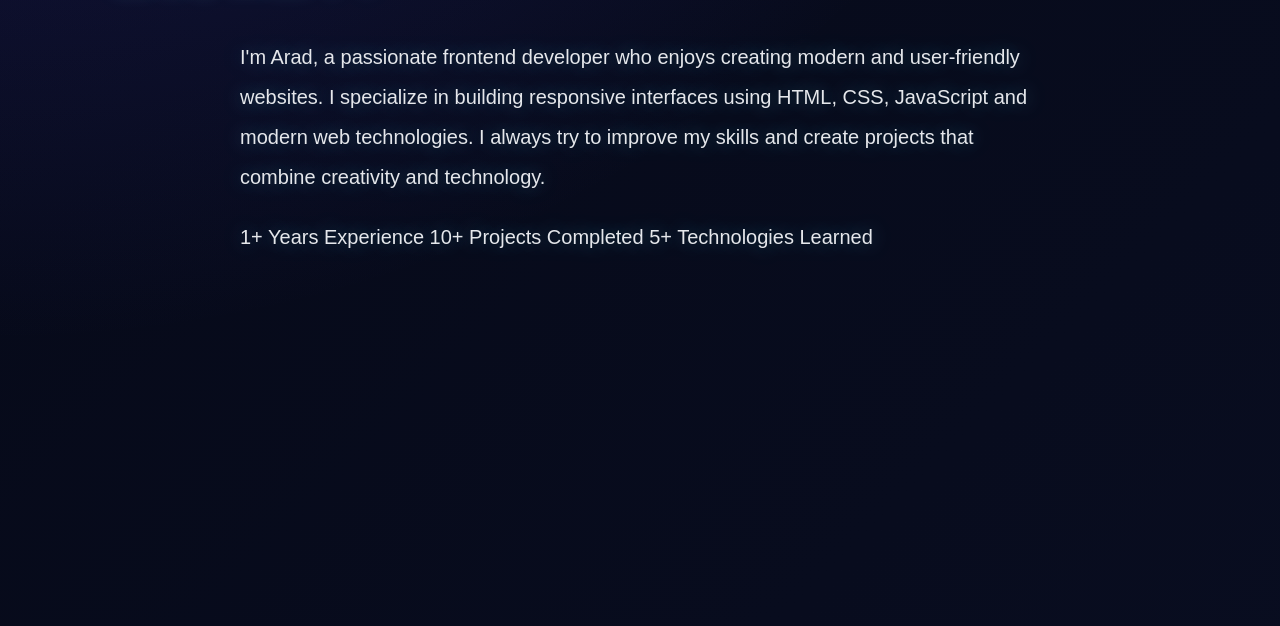
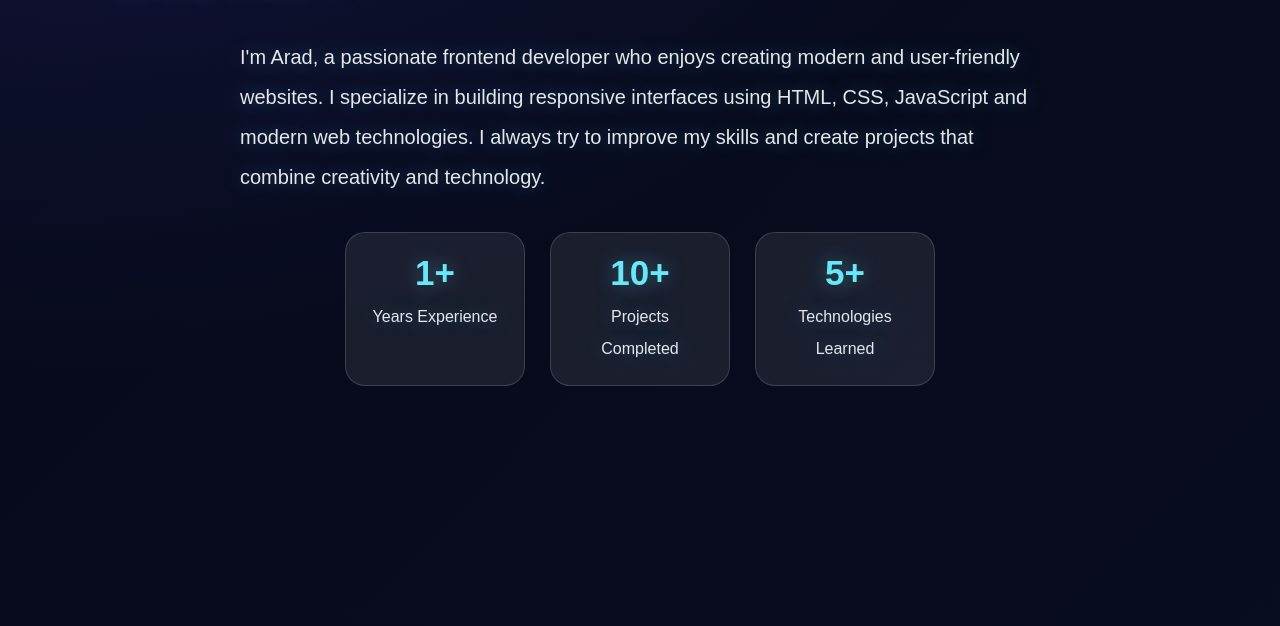
Before and after one commit to ZyvexWasNotHere/Zyvex-website, a Flask app: page / in a window 1280 px wide. Shown: the part 916-1542 px from the top of the page. Run offline with Flask 3, Linux system fonts and the light colour scheme.

Commit message:
Update index.html

```diff
--- a/templates/index.html
+++ b/templates/index.html
@@ -11,9 +11,12 @@
 
 <body>
     <nav class="navbar">
-        <div class="nav-left"></div>
+
+        <div class="nav-content">
+
+            <img src="{{ url_for('static', filename='images/Zyvex.png') }}" alt="Logo" class="logo">
+
             <div class="nav-tabs">
-            <img src="{{ url_for('static', filename='images/Zyvex.png') }}" alt="Logo" class="nav-logo logo">
                 <a href="#home" class="nav-tab">Home</a>
                 <a href="#about" class="nav-tab">About</a>
                 <a href="#skills" class="nav-tab">Skills</a>
@@ -21,8 +24,29 @@
                 <a href="#resume" class="nav-tab">Resume</a>
                 <a href="#contact" class="nav-tab">Contact</a>
             </div>
-        <div class="nav-right"></div>
+
+
+            <!-- Mobile Button -->
+            <button class="menu-btn">
+                ☰
+            </button>
+
+        </div>
+
     </nav>
+
+
+    <!-- Mobile Menu -->
+    <div class="mobile-menu">
+
+        <a href="#home">Home</a>
+        <a href="#about">About</a>
+        <a href="#skills">Skills</a>
+        <a href="#projects">Projects</a>
+        <a href="#resume">Resume</a>
+        <a href="#contact">Contact</a>
+
+    </div>
     <section id="home">
         <div class="home">
             <h1 class="home-name">Arad Kazemi</h1>
@@ -37,7 +61,24 @@
         <p>I'm Arad, a passionate frontend developer who enjoys creating modern and user-friendly websites. I specialize
             in building responsive interfaces using HTML, CSS, JavaScript and modern web technologies. I always try to
             improve my skills and create projects that combine creativity and technology. </p>
-        <p>1+ Years Experience 10+ Projects Completed 5+ Technologies Learned </p>
+        <div class="stats">
+
+            <div class="stat">
+                <h2>1+</h2>
+                <p>Years Experience</p>
+            </div>
+
+            <div class="stat">
+                <h2>10+</h2>
+                <p>Projects Completed</p>
+            </div>
+
+            <div class="stat">
+                <h2>5+</h2>
+                <p>Technologies Learned</p>
+            </div>
+
+        </div>
     </section>
     <section id="skills">
         <h1>My Skills</h1>
```
Lines whose indentation alone changed are shown as unchanged.
